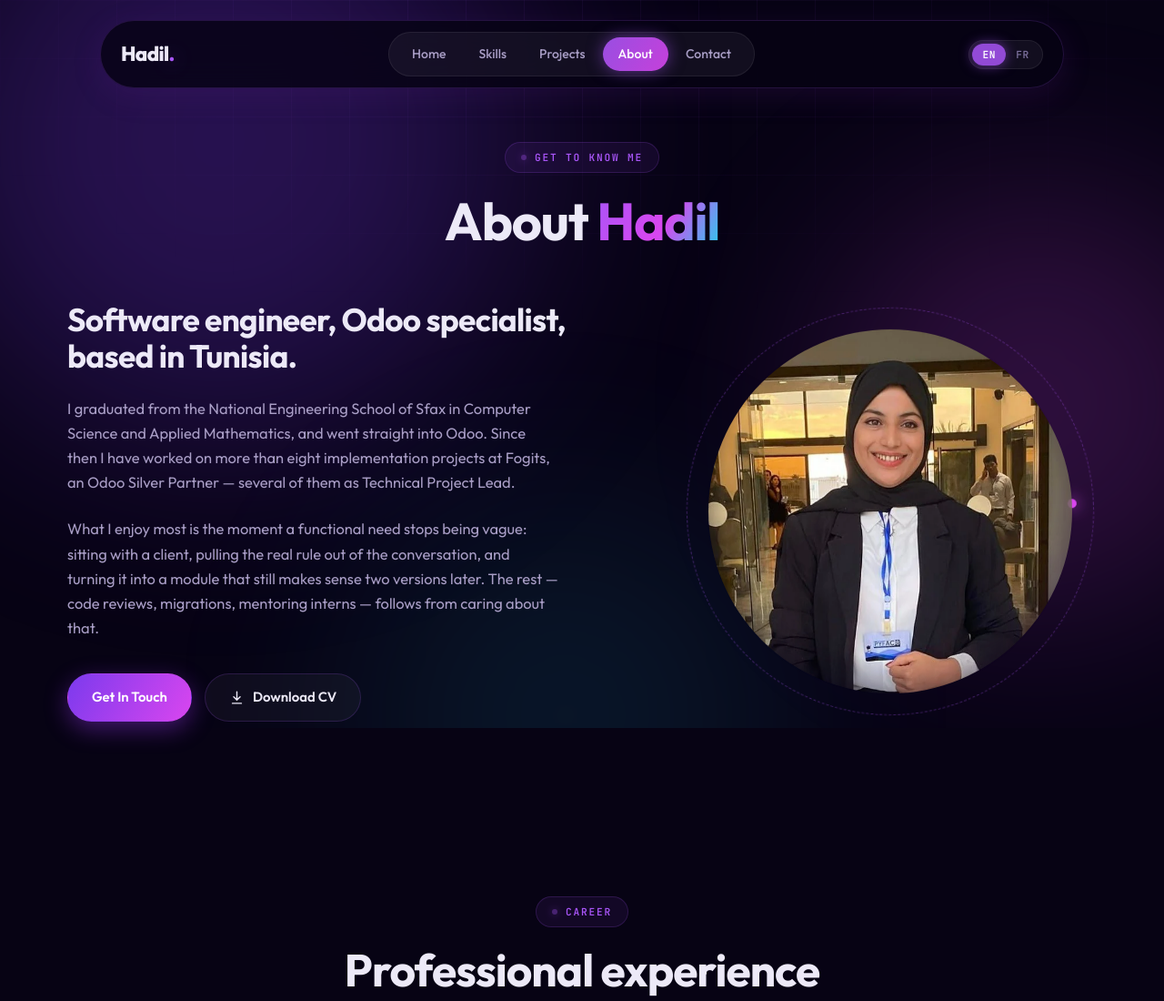
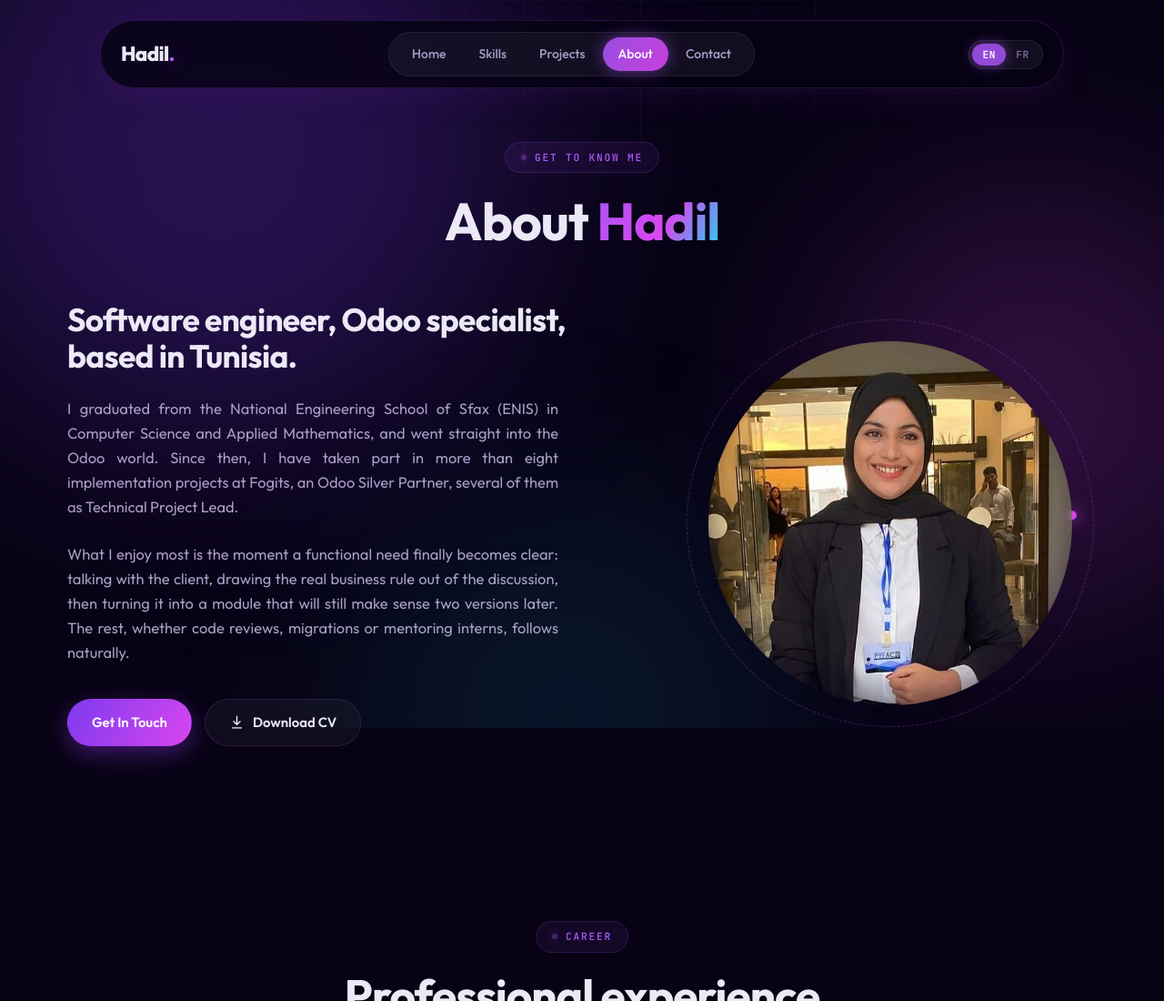
Before and after one commit to HadilBenRhouma/Portfilio, a plain HTML site: page about.html in a window 1280 px wide. Shown: the top 1100 px of the page at 91% size. Drawn offline with Linux system fonts and the light colour scheme; animation ran at ten frames a second.

Commit message:
À propos : nouveau texte de présentation, paragraphes justifiés

```diff
--- a/about.html
+++ b/about.html
@@ -75,14 +75,14 @@
             data-fr="Ingénieure logiciel, spécialiste Odoo, basée en Tunisie.">
           Software engineer, Odoo specialist, based in Tunisia.
         </h2>
-        <p class="lead"
-           data-en="I graduated from the National Engineering School of Sfax in Computer Science and Applied Mathematics, and went straight into Odoo. Since then I have worked on more than eight implementation projects at Fogits, an Odoo Silver Partner — several of them as Technical Project Lead."
-           data-fr="Diplômée de l'École Nationale d'Ingénieurs de Sfax en informatique et mathématiques appliquées, je suis entrée directement dans le monde Odoo. Depuis, j'ai travaillé sur plus de huit projets d'implémentation chez Fogits, Odoo Silver Partner — dont plusieurs en tant que chef de projet technique.">
+        <p class="lead" style="text-align:justify"
+           data-en="I graduated from the National Engineering School of Sfax (ENIS) in Computer Science and Applied Mathematics, and went straight into the Odoo world. Since then, I have taken part in more than eight implementation projects at Fogits, an Odoo Silver Partner, several of them as Technical Project Lead."
+           data-fr="Diplômée de l'École Nationale d'Ingénieurs de Sfax (ENIS) en informatique et mathématiques appliquées, j'ai rejoint directement l'univers Odoo. Depuis, j'ai participé à plus de huit projets d'implémentation chez Fogits, Odoo Silver Partner, dont plusieurs en tant que cheffe de projet technique.">
           I graduated from ENIS and went straight into Odoo.
         </p>
-        <p class="lead"
-           data-en="What I enjoy most is the moment a functional need stops being vague: sitting with a client, pulling the real rule out of the conversation, and turning it into a module that still makes sense two versions later. The rest — code reviews, migrations, mentoring interns — follows from caring about that."
-           data-fr="Ce que je préfère, c'est le moment où un besoin fonctionnel cesse d'être flou : s'asseoir avec un client, extraire la vraie règle de la conversation, et la transformer en un module qui aura toujours du sens deux versions plus tard. Le reste — revues de code, migrations, encadrement de stagiaires — en découle.">
+        <p class="lead" style="text-align:justify"
+           data-en="What I enjoy most is the moment a functional need finally becomes clear: talking with the client, drawing the real business rule out of the discussion, then turning it into a module that will still make sense two versions later. The rest, whether code reviews, migrations or mentoring interns, follows naturally."
+           data-fr="Ce que j'aime le plus, c'est le moment où un besoin fonctionnel devient enfin clair : échanger avec le client, dégager la véritable règle métier de la discussion, puis la traduire en un module qui aura encore du sens deux versions plus tard. Le reste, qu'il s'agisse des revues de code, des migrations ou de l'encadrement de stagiaires, en découle naturellement.">
           What I enjoy most is the moment a functional need stops being vague.
         </p>
 
```
